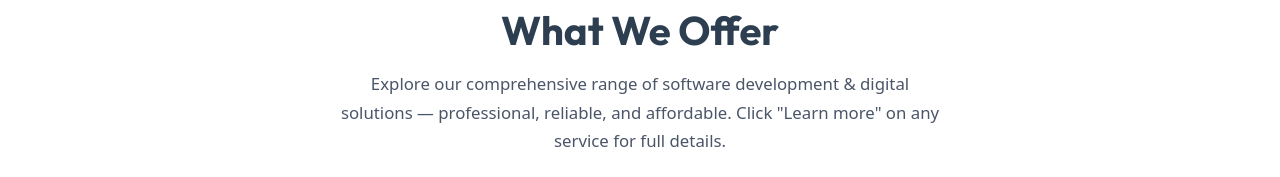
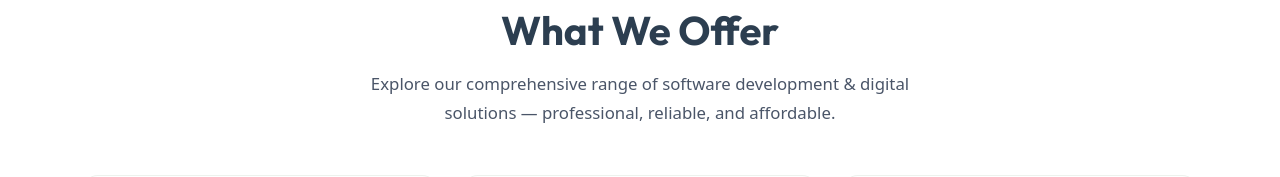
Before and after one commit to albi-smith/TBR-Groups, a React (Create React App) app: page / in a window 1280 px wide. Both pictures are taken after a click on the element 260 px from the left and 1379 px from the top of the page. Shown: the part 618-795 px from the top of the page. Built offline with nearby package versions, Linux system fonts and the light colour scheme.

Commit message:
some edits

```diff
--- a/src/pages/ServicePage.jsx
+++ b/src/pages/ServicePage.jsx
@@ -131,7 +131,7 @@ const ServicePage = () => {
             <div className="section-label d-inline-flex justify-content-center">Available Services</div>
             <h2 className="section-title">What We Offer</h2>
             <p className="section-subtitle mx-auto">
-              Explore our comprehensive range of {service.title.toLowerCase()} — professional, reliable, and affordable. Click "Learn more" on any service for full details.
+              Explore our comprehensive range of {service.title.toLowerCase()} — professional, reliable, and affordable.
             </p>
           </div>
 
```
